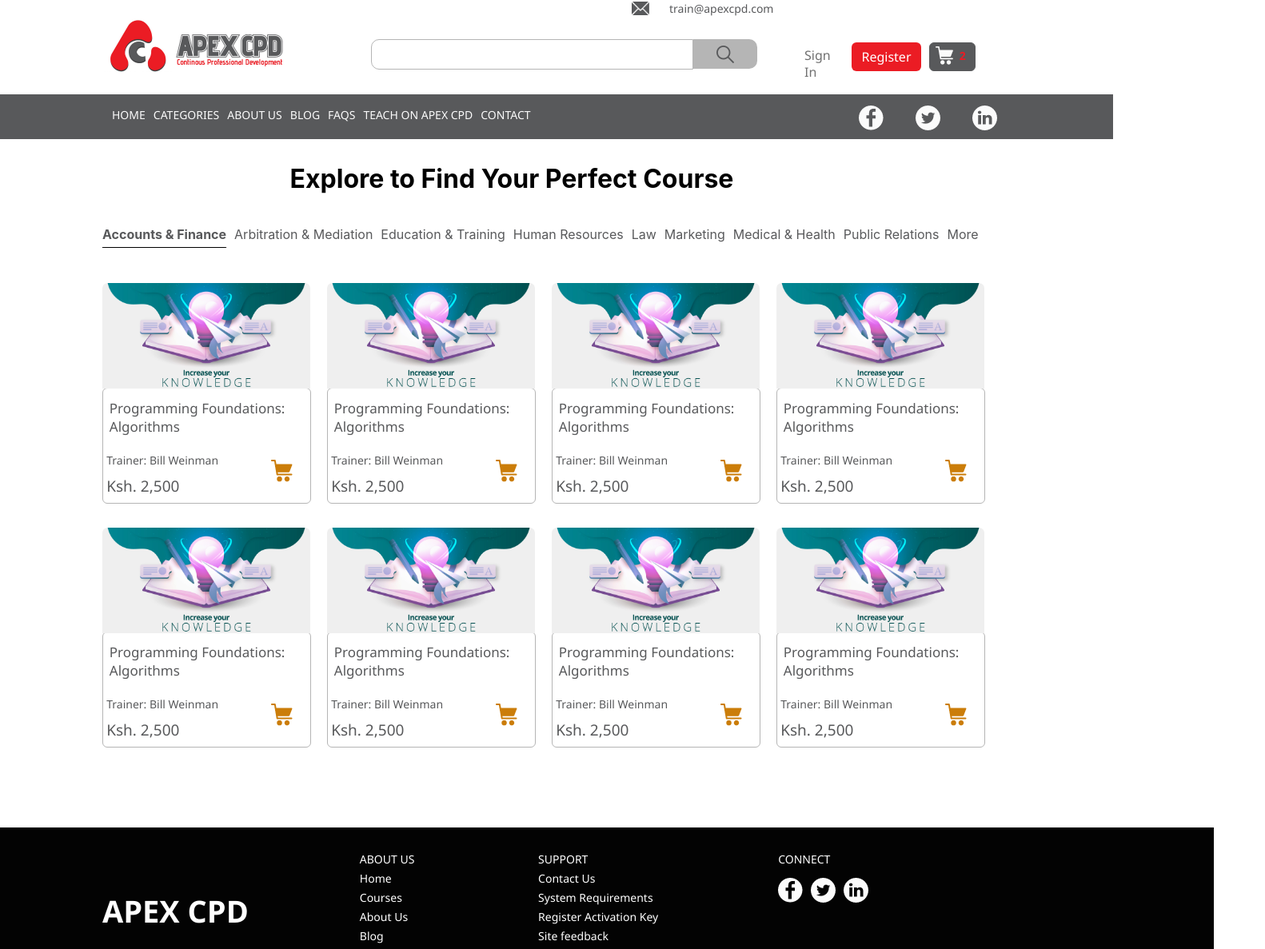
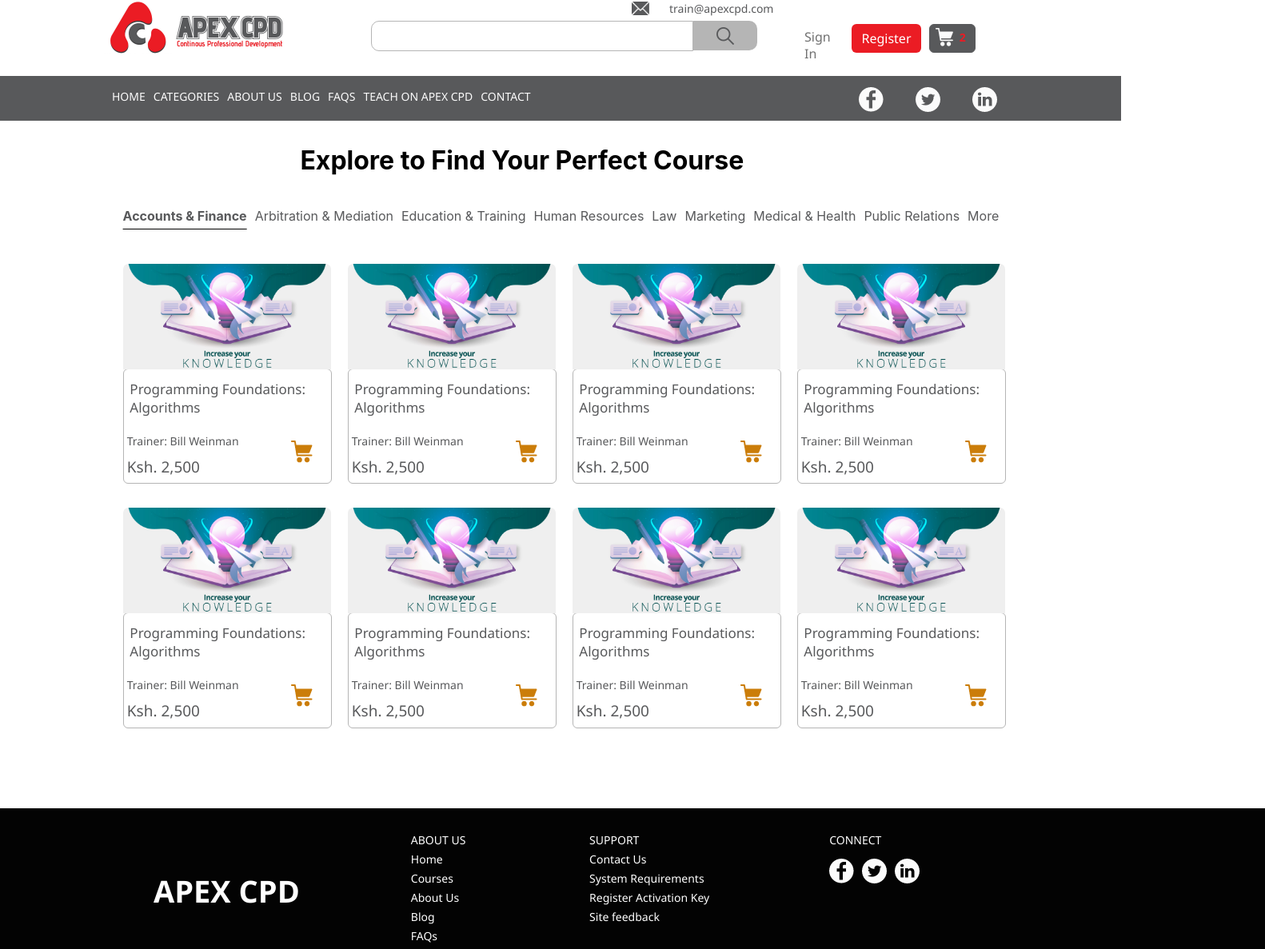
Before and after one commit to AbigaelKirwa/LiquidHackChallenge, a React (Create React App) app: page / in a window 1280 px wide. Shown: the part 25-1212 px from the top of the page at 80% size, 1582 px wide, since content can reach past the window. Built offline with nearby package versions, Linux system fonts and the light colour scheme.

Commit message:
fixed margins

```diff
--- a/src/components/Footer/Footer.css
+++ b/src/components/Footer/Footer.css
@@ -6,7 +6,7 @@
     margin-top: 100px;
     display: flex;
     flex-direction: row;
-    padding-left: 10%;
+    padding-left: 15%;
 }
 #footer_overall .footer_name h1{
     font: normal normal 600 38px/24px Segoe UI;
--- a/src/components/MainContent/MainContent.css
+++ b/src/components/MainContent/MainContent.css
@@ -1,5 +1,5 @@
 #overall_content{
-    padding-left: 10%;
+    padding-left: 12%;
     padding-right: 10%;
     margin-top: 30px;
 }
--- a/src/components/Navbar/Navbar.css
+++ b/src/components/Navbar/Navbar.css
@@ -26,7 +26,6 @@
 .middle_nav{
     display: flex;
     flex-direction: row;
-    padding-top: 23px;
 }
 .middle_nav .logo img{
     margin-top: 23px;
@@ -117,11 +116,10 @@
 }
 .lower_nav{
     margin-top: 20px;
-    left: -13px;
-    width: 1392px;
+    width: 1402px;
     height: 56px;
     /* UI Properties */
-    background: #58595B 0% 0% no-repeat padding-box;
+    background: #58595B;
     display: flex;
 }
 .lower_nav .lower_nav_left ul{
--- a/src/index.css
+++ b/src/index.css
@@ -5,7 +5,7 @@
     sans-serif;
   -webkit-font-smoothing: antialiased;
   -moz-osx-font-smoothing: grayscale;
-  /* overflow-x: hidden; */
+  overflow-x: hidden;
 }
 
 code {
```
